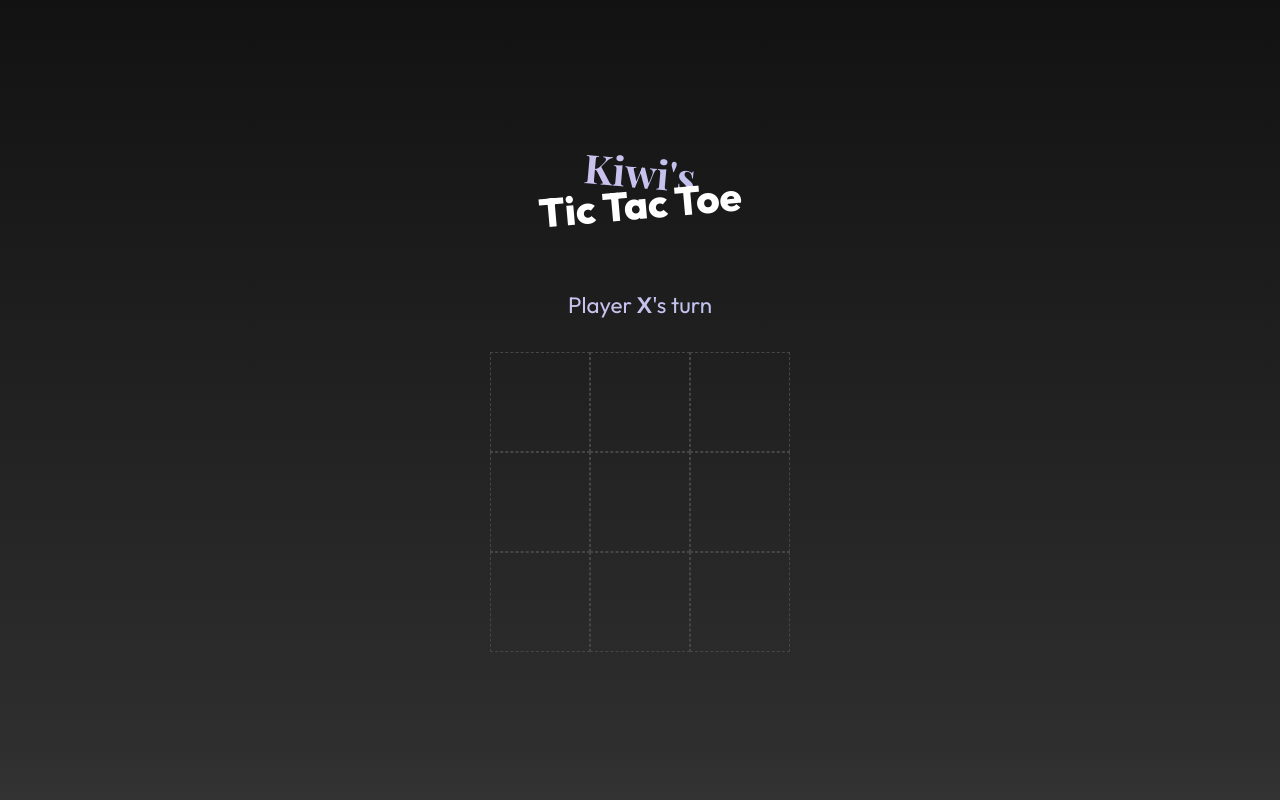
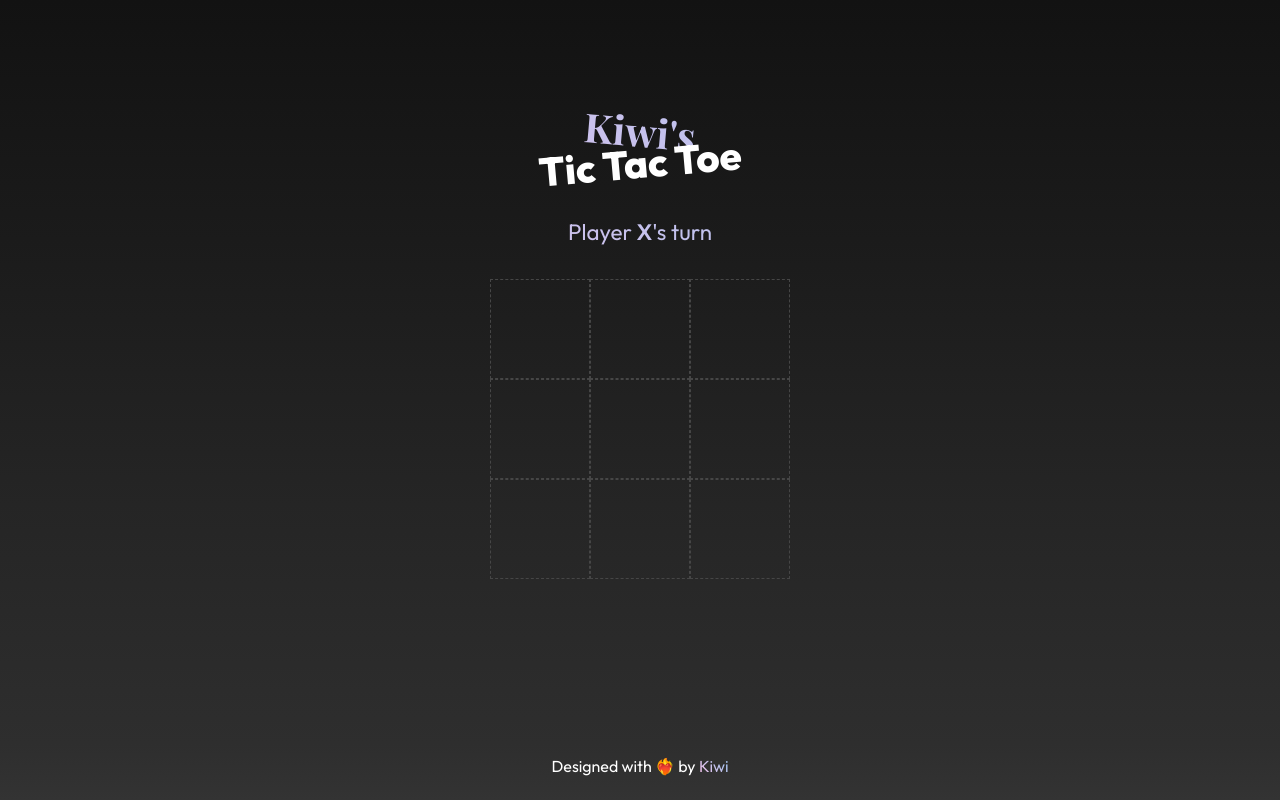
Before and after one commit to kiwizu3/kiwi-runner, a plain HTML site: page index.html in a window 1280 px wide. Drawn offline with nearby package versions, Linux system fonts and the light colour scheme; a web font is replaced by a local one.

Commit message:
Add footer

```diff
--- a/index.html
+++ b/index.html
@@ -106,8 +106,8 @@
 
         <div class="row justify-content-center h-100">
             <div class="col-12 my-auto">
-                <h1 class="text-center fw-700 title-font mb-n3 icon-text text-angle-n5 prevent-select">Kiwi's</h1>
-                <h1 class="text-center fw-700 text-white mb-5 text-angle-5 prevent-select">Tic Tac Toe</h1>
+                <h1 class="text-center fw-700 title-font mt-5 mb-n3 icon-text text-angle-n5 prevent-select">Kiwi's</h1>
+                <h1 class="text-center fw-700 text-white mb-3 text-angle-5 prevent-select">Tic Tac Toe</h1>
                 <div class="alert alert-transparent text-white text-center fw-400 fs-2r prevent-select">Player <span class="fw-600" id="message">X</span>'s turn</div>
 
                 <div class="d-flex align-items-center flex-column font-tic-tac-toe">
@@ -136,7 +136,9 @@
                 </div>
 
             </div>
-
+            <div class="text-center mt-auto mb-3">
+                <h6 class="text-white">Designed with ❤️‍🔥 by <a href="https://kavinda.vercel.app"><span class="icon-text">Kiwi</span></a></h6>
+            </div>
         </div>
 
     </div>
```
